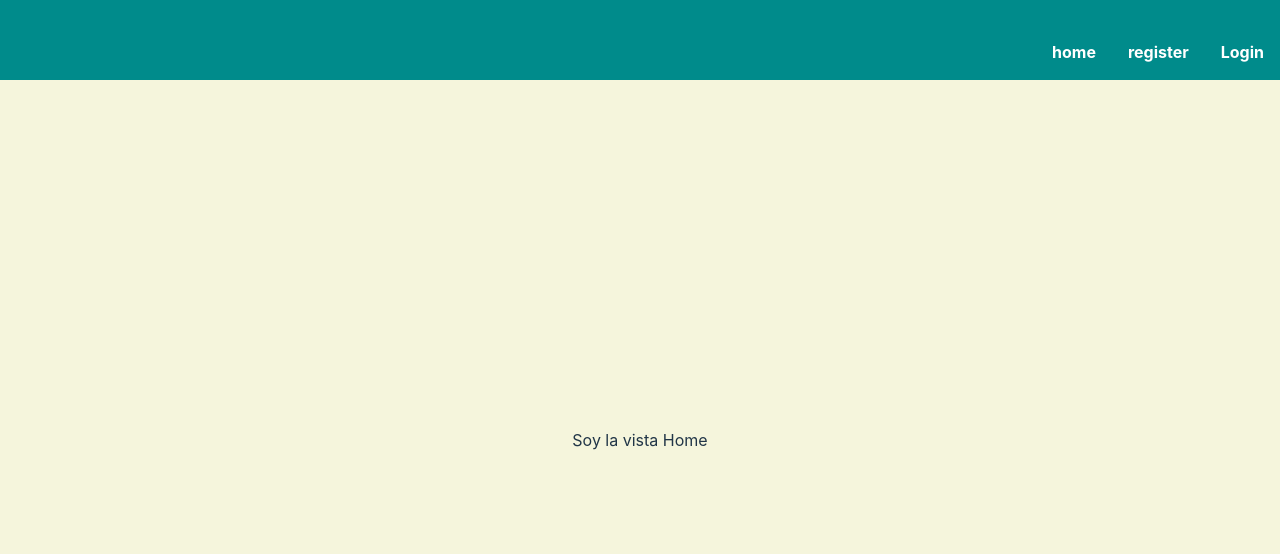
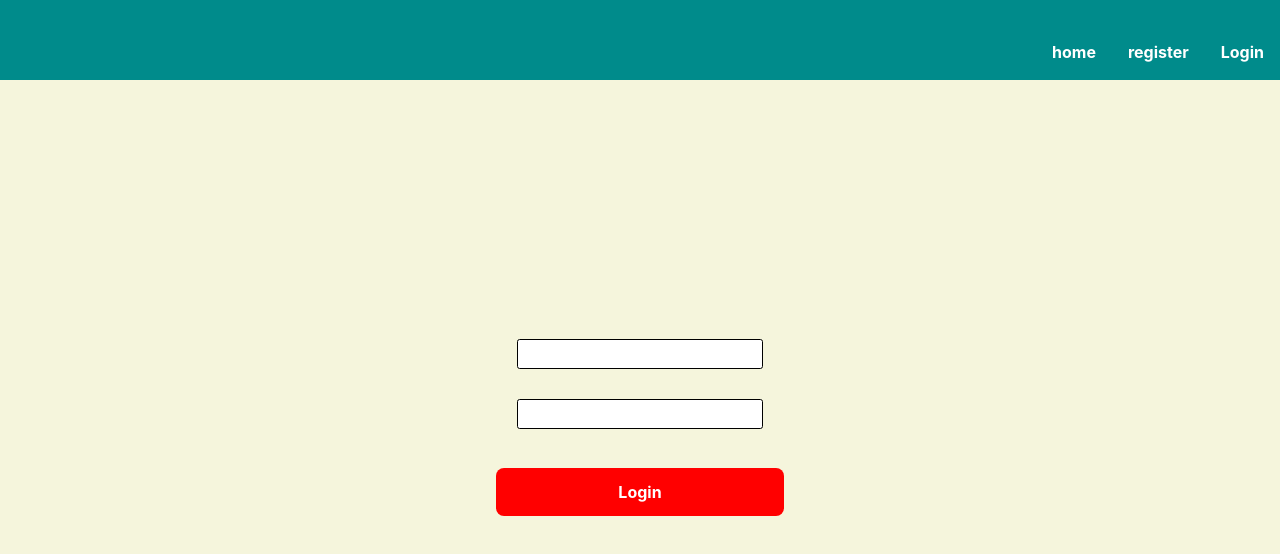
Before and after one commit to FernandoCatalaMunyoz/TATOO_FRONTEND, a React (Vite) app: page /login in a window 1280 px wide. Before the commit this address led to /. Shown: the top 554 px of the page. Built offline with nearby package versions, Linux system fonts and the light colour scheme; the HTML template or start-up script is replaced by a standard one.

Commit message:
feat: acabo funcionalidad Login y añado funcionalidad a Logout

```diff
--- a/package.json
+++ b/package.json
@@ -11,7 +11,6 @@
   },
   "dependencies": {
     "cors": "^2.8.5",
-
     "react": "^18.2.0",
     "react-dom": "^18.2.0",
     "react-jwt": "^1.2.1",
--- a/src/common/Header/Header.jsx
+++ b/src/common/Header/Header.jsx
@@ -7,7 +7,8 @@ export const Header = () => {
   const passport = JSON.parse(localStorage.getItem("passport"));
 
   const logOut = () => {
-    //Esta funcion deslogueara en un futuri
+    localStorage.removeItem("passport");
+    navigate("/");
   };
 
   return (
@@ -15,8 +16,13 @@ export const Header = () => {
       <Navigator title={"home"} destination={"/"}></Navigator>
       {passport?.token ? (
         <div>
-          <Navigator title={"nickdelusuario"} destination={"/"}></Navigator>
-          <Navigator title={"log out"} onClick={() => logOut()}></Navigator>
+          <Navigator
+            title={passport?.decodificado?.name}
+            destination={"/"}
+          ></Navigator>
+          <div onClick={logOut}>
+            <Navigator title={"log out"} destination={"/"}></Navigator>
+          </div>
         </div>
       ) : (
         <div className="authMenu">
--- a/src/pages/Body/Body.jsx
+++ b/src/pages/Body/Body.jsx
@@ -1,7 +1,7 @@
 import { Route, Routes, Navigate } from "react-router-dom";
 import { Home } from "../Home/Home";
 import { Register } from "../Register/Register";
-// import { Login } from "../Login/Login";
+import { Login } from "../login/login";
 
 export const Body = () => {
   return (
@@ -9,7 +9,7 @@ export const Body = () => {
       <Route path="*" element={<Navigate to={"/"} replace />} />
       <Route path="/" element={<Home />} />
       <Route path="/register" element={<Register />} />
-      {/* <Route path="/login" element={<Login />} /> */}
+      <Route path="/login" element={<Login />} />
     </Routes>
   );
 };
--- a/src/pages/login/login.css
+++ b/src/pages/login/login.css
@@ -1,2 +1,16 @@
 .loginDesign {
+  height: 90vh;
+  width: 100vw;
+
+  background-color: beige;
+
+  display: flex;
+  flex-direction: column;
+  justify-content: center;
+  align-items: center;
 }
+
+.error {
+  height: 1em;
+  color: red;
+}
--- a/src/pages/login/login.jsx
+++ b/src/pages/login/login.jsx
@@ -1,25 +1,29 @@
-import { useEffect, useEffect, useState } from "react";
+import { useEffect, useState } from "react";
 import { CButton } from "../../common/CButton/CButton";
 import { CInput } from "../../common/CInput/CInput";
-import { Header } from "../../common/Header/Header";
-import "./Login.css";
+
+import "./login.css";
 import { LoginUser } from "../../services/apiCalls";
 import { useNavigate } from "react-router-dom";
 import { decodeToken } from "react-jwt";
+import { Header } from "../../common/Header/Header";
 
 export const Login = () => {
-  const dataUser = JSON.parse(localStorage.getItem("passport"));
+  const datosUser = JSON.parse(localStorage.getItem("passport"));
   const navigate = useNavigate();
-  const [tokenStorage, setTokenStorage] = useState(dataUser?.token);
+  const [tokenStorage, setTokenStorage] = useState(datosUser?.token);
 
-  const [credentials, setCredentials] = useState({
+  const [credenciales, setCredenciales] = useState({
     email: "",
     password: "",
   });
-  const [credentialsError, setCredentialsError] = useState({
-    email: "",
-    password: "",
+
+  const [credencialesError, setCredencialesError] = useState({
+    emailError: "",
+    passwordError: "",
   });
+
+  const [msgError, setMsgError] = useState("");
 
   useEffect(() => {
     if (tokenStorage) {
@@ -27,23 +31,41 @@ export const Login = () => {
     }
   }, [tokenStorage]);
 
+  const inputHandler = (e) => {
+    setCredenciales((prevState) => ({
+      ...prevState,
+      [e.target.name]: e.target.value,
+    }));
+  };
+
+  //   const checkError = (e) => {
+  //     const error = validame(e.target.first_name, e.target.value);
+
+  //     setCredencialesError((prevState) => ({
+  //       ...prevState,
+  //       [e.target.name + "Error"]: error,
+  //       //el truco del almendruco nos dice que seria... nameError: error, o emailError: error
+  //     }));
+  //   };
+
   const loginMe = async () => {
     try {
-      for (let element in credentials) {
-        if (credentials[element] === "") {
+      for (let elemento in credenciales) {
+        if (credenciales[elemento] === "") {
           throw new Error("Todos los campos tienen que estar rellenos");
         }
       }
 
-      const fetched = LoginUser(credentials);
-      const decoded = decodeToken(fetched.token);
+      const fetched = await LoginUser(credenciales);
+
+      const decodificado = decodeToken(fetched.token);
 
       const passport = {
         token: fetched.token,
-        decoded: decoded,
+        decodificado: decodificado,
       };
 
-      localStorage.setItem("passport".JSON.stringify(passport));
+      localStorage.setItem("passport", JSON.stringify(passport));
 
       setTimeout(() => {
         navigate("/");
@@ -52,9 +74,10 @@ export const Login = () => {
       setMsgError(error.message);
     }
   };
+
   return (
     <>
-      <Header></Header>
+      <Header />
       <div className="loginDesign">
         <CInput
           className={`inputDesign ${
@@ -64,11 +87,11 @@ export const Login = () => {
           placeholder={"email"}
           name={"email"}
           disabled={""}
-          value={credentials.email || ""}
+          value={credenciales.email || ""}
           onChangeFunction={(e) => inputHandler(e)}
-          onBlurFunction={(e) => checkError(e)}
+          //   onBlurFunction={(e) => checkError(e)}
         />
-        <div className="error">{credentialsError.emailError}</div>
+        <div className="error">{credencialesError.emailError}</div>
         <CInput
           className={`inputDesign ${
             credencialesError.passwordError !== "" ? "inputDesignError" : ""
@@ -77,11 +100,11 @@ export const Login = () => {
           placeholder={"password"}
           name={"password"}
           disabled={""}
-          value={credentials.password || ""}
+          value={credenciales.password || ""}
           onChangeFunction={(e) => inputHandler(e)}
-          onBlurFunction={(e) => checkError(e)}
+          //   onBlurFunction={(e) => checkError(e)}
         />
-        <div className="error">{credentialsError.passwordError}</div>
+        <div className="error">{credencialesError.passwordError}</div>
 
         <CButton
           className={"cButtonDesign"}
--- a/src/services/apiCalls.js
+++ b/src/services/apiCalls.js
@@ -24,19 +24,19 @@ export const RegisterUser = async (user) => {
   }
 };
 
-export const LoginUser = async (credentials) => {
+export const LoginUser = async (credenciales) => {
   const options = {
     method: "POST",
     headers: {
-      "Content-type": "application/json",
+      "Content-Type": "application/json",
     },
-    body: JSON.stringify(credentials),
+    body: JSON.stringify(credenciales),
   };
   try {
-    const response = await fetch(`${root}login`, options);
+    const response = await fetch(`${root}auth/login`, options);
 
     const data = await response.json();
-
+    console.log(data);
     if (!data.succes) {
       throw new Error(data.message);
     }
```
